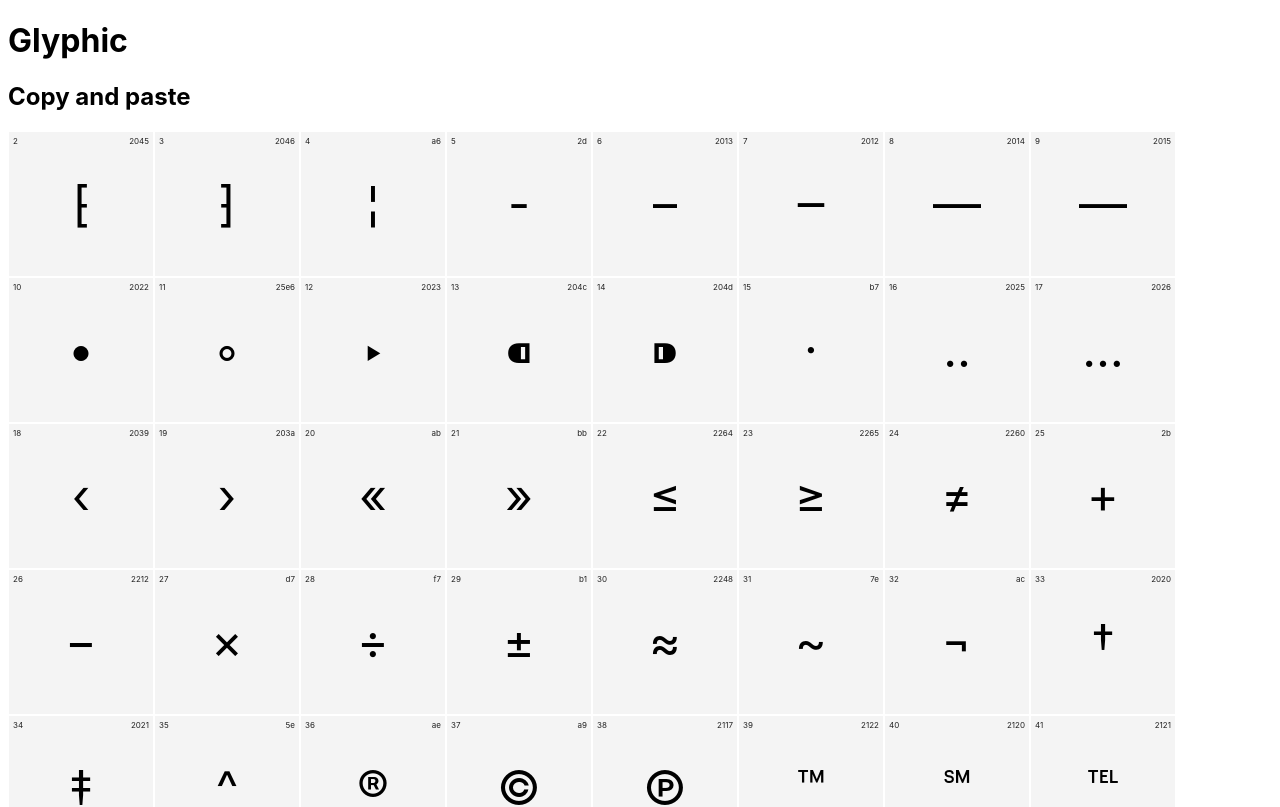
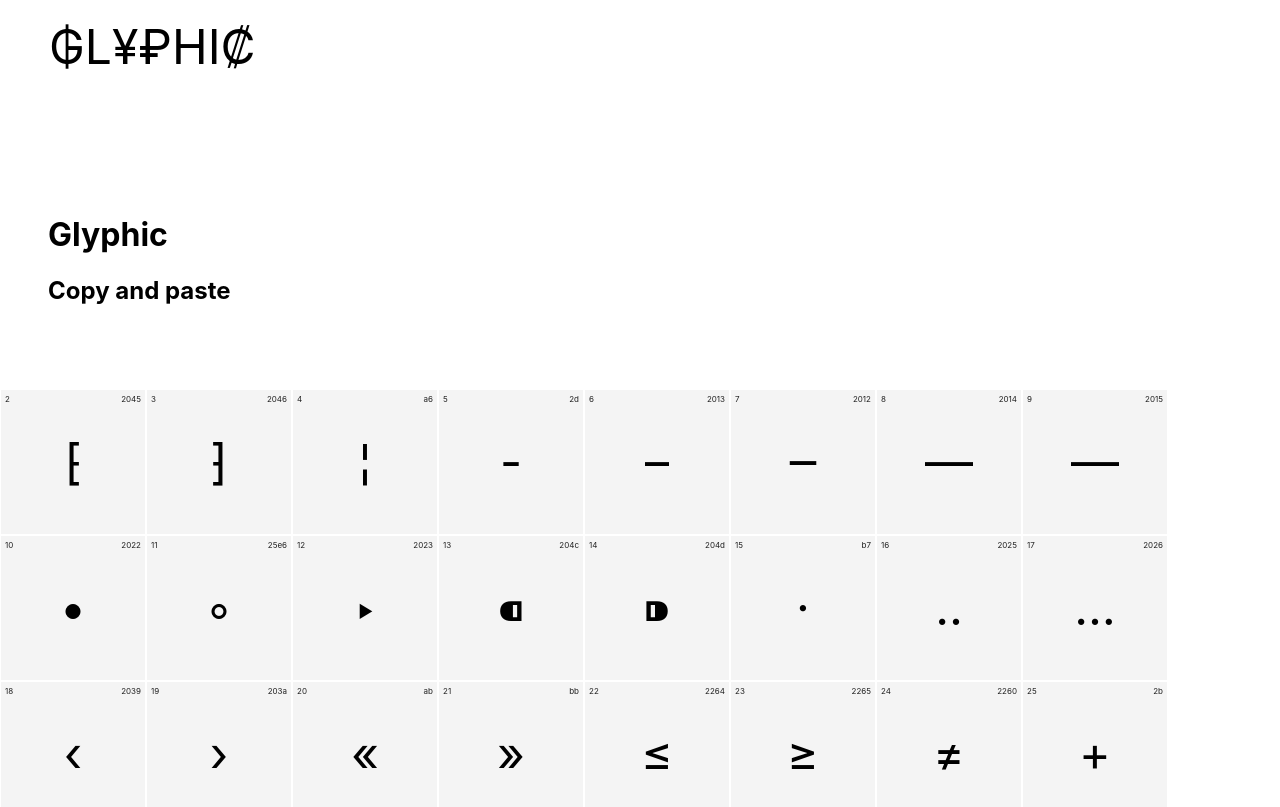
Before and after one commit to spybox-co/glyphic, a React (Create React App) app: page / in a window 1280 px wide. Shown: the top 807 px of the page. Built offline with nearby package versions, Linux system fonts and the light colour scheme.

Commit message:
Deleted react-copy-to-clipboard lib

```diff
--- a/package.json
+++ b/package.json
@@ -1,5 +1,5 @@
 {
-  "name": "spybox-glyphic-proto",
+  "name": "glyphic",
   "version": "1.0.0",
   "description": "",
   "keywords": [],
@@ -17,6 +17,7 @@
   },
   "scripts": {
     "start": "react-scripts start",
+    "develop": "set PORT=4444 && react-scripts start",
     "build": "react-scripts build",
     "test": "react-scripts test --env=jsdom",
     "eject": "react-scripts eject"
--- a/public/index.html
+++ b/public/index.html
@@ -20,7 +20,7 @@
       work correctly both with client-side routing and a non-root public URL.
       Learn how to configure a non-root public URL by running `npm run build`.
     -->
-	<title>React App</title>
+	<title>SPYBOX | Glyphic</title>
 </head>
 
 <body>
--- a/src/App.js
+++ b/src/App.js
@@ -1,50 +1,42 @@
 import { GlyphList, Glyph } from './components/Glyph';
 
 import { glyphs } from './utils/glyphData';
-import { CopyToClipboard } from 'react-copy-to-clipboard';
 
 import './styles.scss';
 
+
+
+const Header = () => {
+  return(
+    <div className="Head">
+      <div className="logo">₲L¥₽HI₡</div>
+      <div className="lead-space">
+        <h1>Glyphic</h1>
+        <h2>Copy and paste</h2>
+      </div>
+    </div>
+  )
+}
+
+const GlyphModule = () => (
+  <div className="Glyphs-module">
+
+    <GlyphList>
+      {glyphs.map((glyph, i) => (
+        <Glyph key={i} glyph={glyph} index={i} />
+      ))}
+    </GlyphList>
+  </div>
+);
+
+
 const App = () => {
-  const copyToClipboard = (value) => {
-    console.log('copied value:', value);
-  };
-  const unicodeToStr = (glyph) => {
-    return glyph.codePointAt(0).toString(16);
-  };
   return (
     <div className="App">
-      <h1>Glyphic</h1>
-      <h2>Copy and paste</h2>
-
+      <Header />
       <GlyphModule />
-
-      {/* <ul className="glyph-list">
-        {glyphs.map((glyph, i) => (
-          <CopyToClipboard
-            key={i}
-            text={glyph}
-            onCopy={() => copyToClipboard(glyph)}>
-            <li id={`glyph-${unicodeToStr(glyph)}`} className="glyph">
-              <a href={`#glyph-${unicodeToStr(glyph)}`}>
-                <span>{glyph}</span>
-                <div className="glyph-number">{i + 2}</div>
-                <div className="glyph-code">{unicodeToStr(glyph)}</div>
-              </a>
-            </li>
-          </CopyToClipboard>
-        ))}
-      </ul> */}
     </div>
   );
 };
 
 export default App;
-
-const GlyphModule = () => (
-  <GlyphList>
-    {glyphs.map((glyph, i) => (
-      <Glyph key={i} glyph={glyph} index={i} />
-    ))}
-  </GlyphList>
-);
--- a/src/components/Glyph/styles.scss
+++ b/src/components/Glyph/styles.scss
@@ -33,7 +33,6 @@
 .glyph-code {
   position: absolute;
   top: 0;
-
   color: #212121;
   font-size: 0.5rem;
   padding: 0.25rem;
--- a/src/styles.scss
+++ b/src/styles.scss
@@ -1,5 +1,16 @@
+* {
+  box-sizing: border-box;
+}
+html {
+  font-size: 16px;
+}
+body {
+  margin: 0;
+  font-family: "Inter", sans-serif;
+}
+
 .App {
-  font-family: "Inter", sans-serif;
+
   // text-align: center;
 }
 
@@ -9,44 +20,33 @@
 li {
   list-style-type: none;
 }
-.glyph-list {
+.Head {
   display: flex;
-  flex-wrap: wrap;
+  flex-direction: column;
 }
 
-.glyph {
+.lead-space {
+  padding: 3rem;
+}
+
+.logo {
   display: flex;
+  padding: 1rem 3rem;
   position: relative;
   font-size: 3rem;
-  min-width: 9rem;
-  min-height: 9rem;
+  // width: 9rem;
+  height: 9rem;
 
-  justify-content: center;
-  align-items: center;
+  // justify-content: center;
+  // align-items: center;
   margin: 1px;
-  background-color: #f4f4f4;
-  cursor: pointer;
-  &:hover {
-    background-color: #d8d8d8;
-  }
-  a {
-    color: inherit;
-    text-decoration: none;
-  }
+  // background-color: #f4f4f4;
+  // cursor: pointer;
+  // &:hover {
+  //   background-color: #d8d8d8;
+  // }
+  // a {
+  //   color: inherit;
+  //   text-decoration: none;
+  // }
 }
-
-.glyph-number,
-.glyph-code {
-  position: absolute;
-  top: 0;
-
-  color: #212121;
-  font-size: 0.5rem;
-  padding: 0.25rem;
-}
-.glyph-number {
-  left: 0;
-}
-.glyph-code {
-  right: 0;
-}
```
